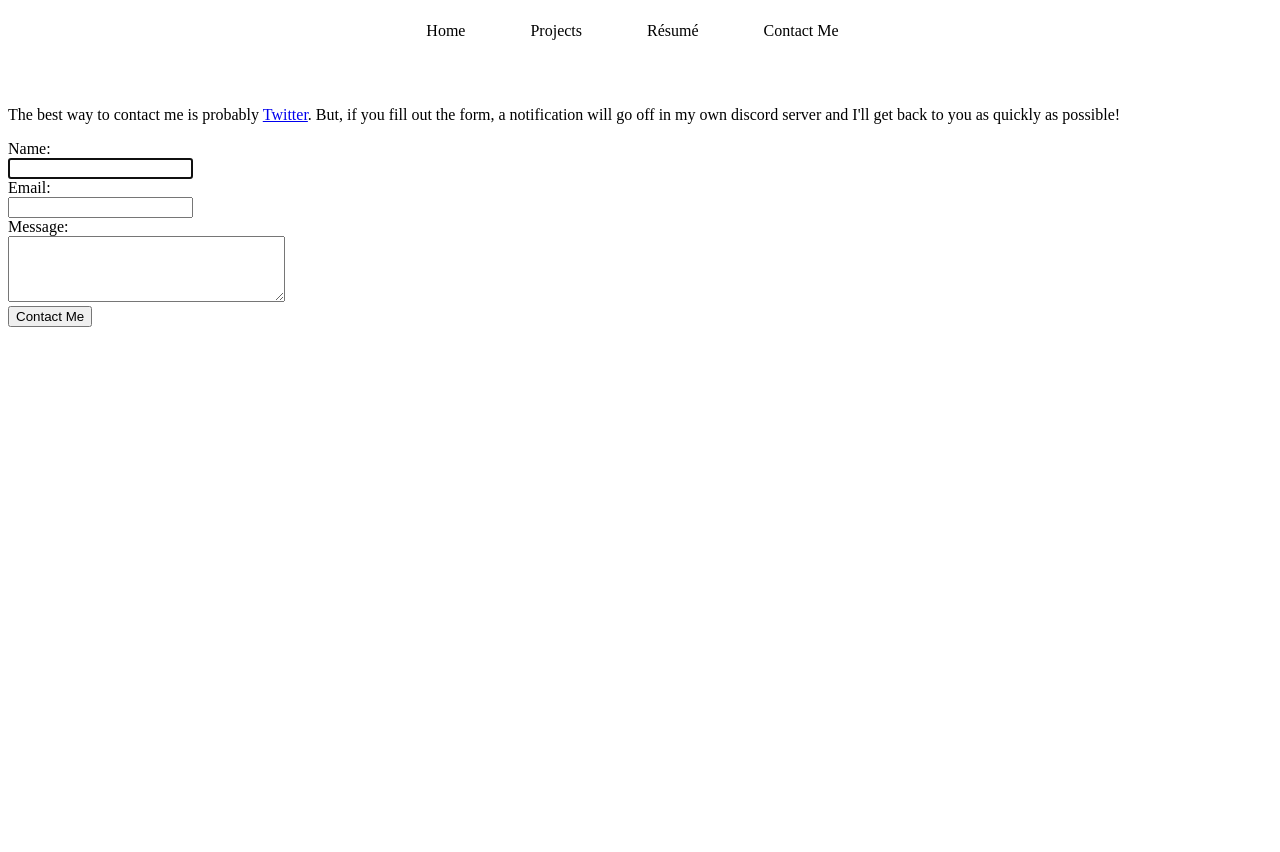
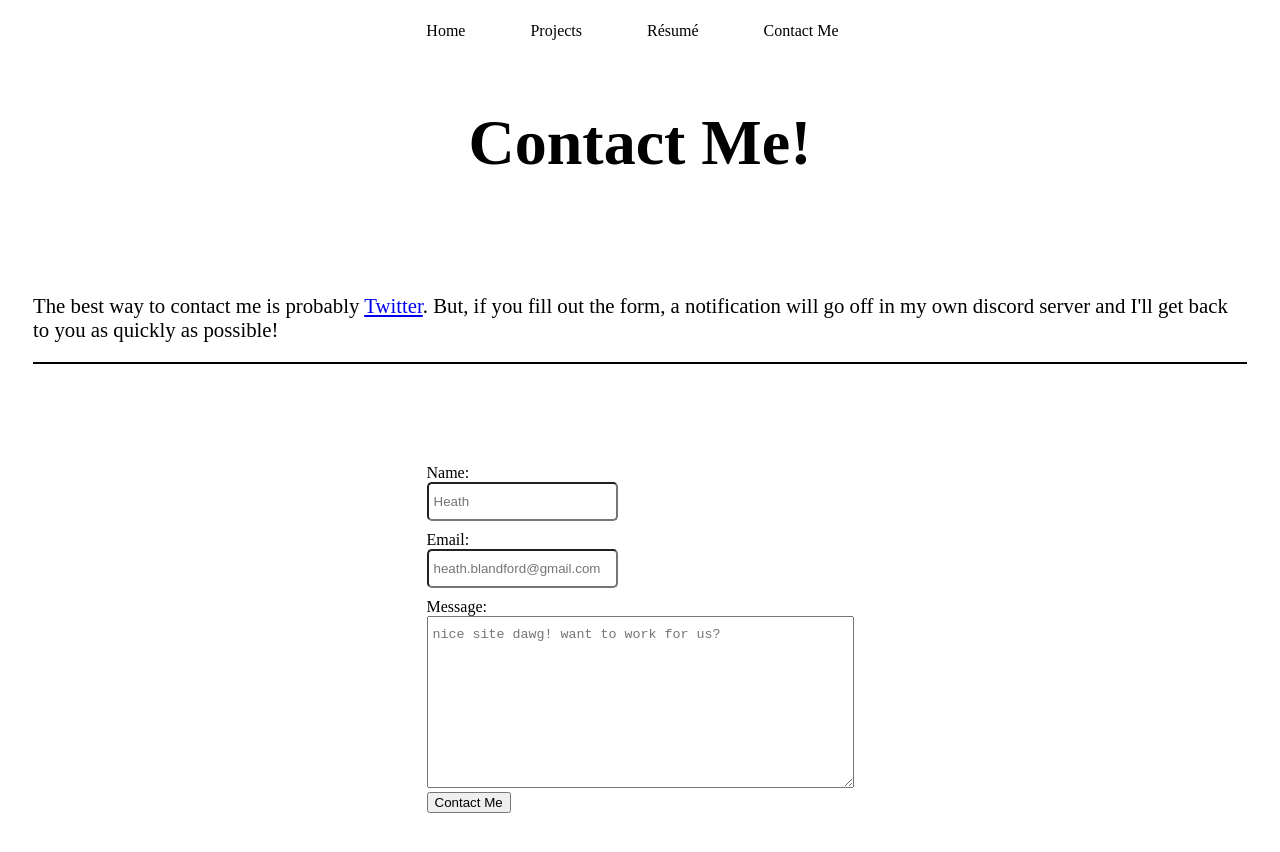
Before and after one commit to heathblandford/pw2.0, a Next.js app: page /contact in a window 1280 px wide. Shown: the top 852 px of the page. Before the commit the page ends 800 px from the top, so only its background shows below. Built offline with nearby package versions, Linux system fonts and the light colour scheme.

Commit message:
update layout of contact page, add discord webhook

```diff
--- a/pages/contact.js
+++ b/pages/contact.js
@@ -2,6 +2,48 @@ import Layout from "../components/Layout";
 import Head from "next/head";
 
 export default function docs() {
+    function handleSubmit(e) {
+        e.preventDefault();
+        // const form = document.querySelector("#contactMeForm");
+        // const contactMeData = serialize(form, { hash: true });
+        const url = process.env.DISCORD_URL;
+        const name = document.querySelector("#name").value;
+        const email = document.querySelector("#email").value;
+        const message = document.querySelector("#message").value;
+        let data = {
+            // construct the object to send to discord
+            content: "New Contact Alert!",
+            username: "contactor",
+            tts: false,
+            embeds: [
+                {
+                    "title": "Contactor Information:",
+                    "fields": [
+                        {
+                            "name": "**Name**",
+                            "value": name,
+                            "inline": false
+                        },
+                        {
+                            "name": "**Email**",
+                            "value": email,
+                            "inline": false
+                        },
+                        {
+                            "name": "**Message**",
+                            "value": message,
+                            "inline": false
+                        }
+                    ]
+                }
+            ]
+        };
+        // console.log(JSON.stringify(data));
+        const req = new XMLHttpRequest();
+        req.open("post", url, true); // (method, url, async)
+        req.setRequestHeader("Content-Type", "application/json");
+        req.send(JSON.stringify(data));
+    }
     return (
         <Layout>
             <Head>
@@ -11,30 +53,108 @@ export default function docs() {
                     content="initial-scale=1.0, width=device-width"
                 />
             </Head>
-            <div>
+            <h1 className="title">Contact Me!</h1>
+            <div className="container">
+                <div className="contact-para">
                     <p>
                         The best way to contact me is probably{" "}
-                    <a href="https://twitter.com/whoisheath_">Twitter</a>. But,
-                    if you fill out the form, a notification will go off in my
-                    own discord server and I'll get back to you as quickly as
-                    possible!
+                        <a href="https://twitter.com/whoisheath_">Twitter</a>.
+                        But, if you fill out the form, a notification will go
+                        off in my own discord server and I'll get back to you as
+                        quickly as possible!
                     </p>
                 </div>
-            <form>
+                <div className="contact-form">
+                    <form
+                        // action={``}
+                        // method="post"
+                        // target="dummyframe"
+                        onSubmit={handleSubmit}
+                        name="contactMeForm"
+                        id="contactMeForm"
+                    >
                         Name:
                         <br />
-                <input type="text" name="firstname" autoFocus />
+                        <input
+                            id="name"
+                            type="text"
+                            name="firstname"
+                            placeholder="Heath"
+                            autoFocus
+                        />
                         <br />
                         Email:
                         <br />
-                <input type="email" name="email" />
+                        <input
+                            id="email"
+                            type="email"
+                            name="email"
+                            placeholder="heath.blandford@gmail.com"
+                        />
                         <br />
                         Message:
                         <br />
-                <textarea rows="4" cols="32" />
+                        <textarea
+                            id="message"
+                            rows="10"
+                            cols="50"
+                            placeholder="nice site dawg! want to work for us?"
+                        />
                         <br />
                         <button type="submit">Contact Me</button>
                     </form>
+                </div>
+            </div>
+
+            <style jsx>
+                {`
+                    .title {
+                        font-size: 4em;
+                        text-align: center;
+                    }
+                    .container {
+                        display: flex;
+                        flex-flow: column;
+                        justify-content: center;
+                        padding: 0px 25px;
+                    }
+                    .contact-para {
+                        font-size: 1.3em;
+                        margin: 50px auto;
+                        border-bottom: 2px solid black;
+                    }
+                    .contact-form {
+                        margin: 50px auto;
+                    }
+                    .contact-form input[type="text"] {
+                        margin-bottom: 10px;
+                        border-radius: 5px;
+                        padding: 10px 5px;
+                    }
+                    .contact-form input[type="text"]:focus {
+                        outline: none;
+                    }
+                    .contact-form input[type="email"] {
+                        margin-bottom: 10px;
+                        border-radius: 5px;
+                        padding: 10px 5px;
+                    }
+                    .contact-form input[type="email"]:focus {
+                        outline: none;
+                    }
+                    .contact-form textarea {
+                        padding: 10px 5px;
+                    }
+                    .contact-form textarea:focus {
+                        outline: none;
+                    }
+                    @media (max-width: 950px) {
+                        .contact-form textarea {
+                            width: 200px;
+                        }
+                    }
+                `}
+            </style>
         </Layout>
     );
 }
```
Also changed, not shown: 1 other file (tests, documents, lock files or other folders). Lines whose indentation alone changed are shown as unchanged.
